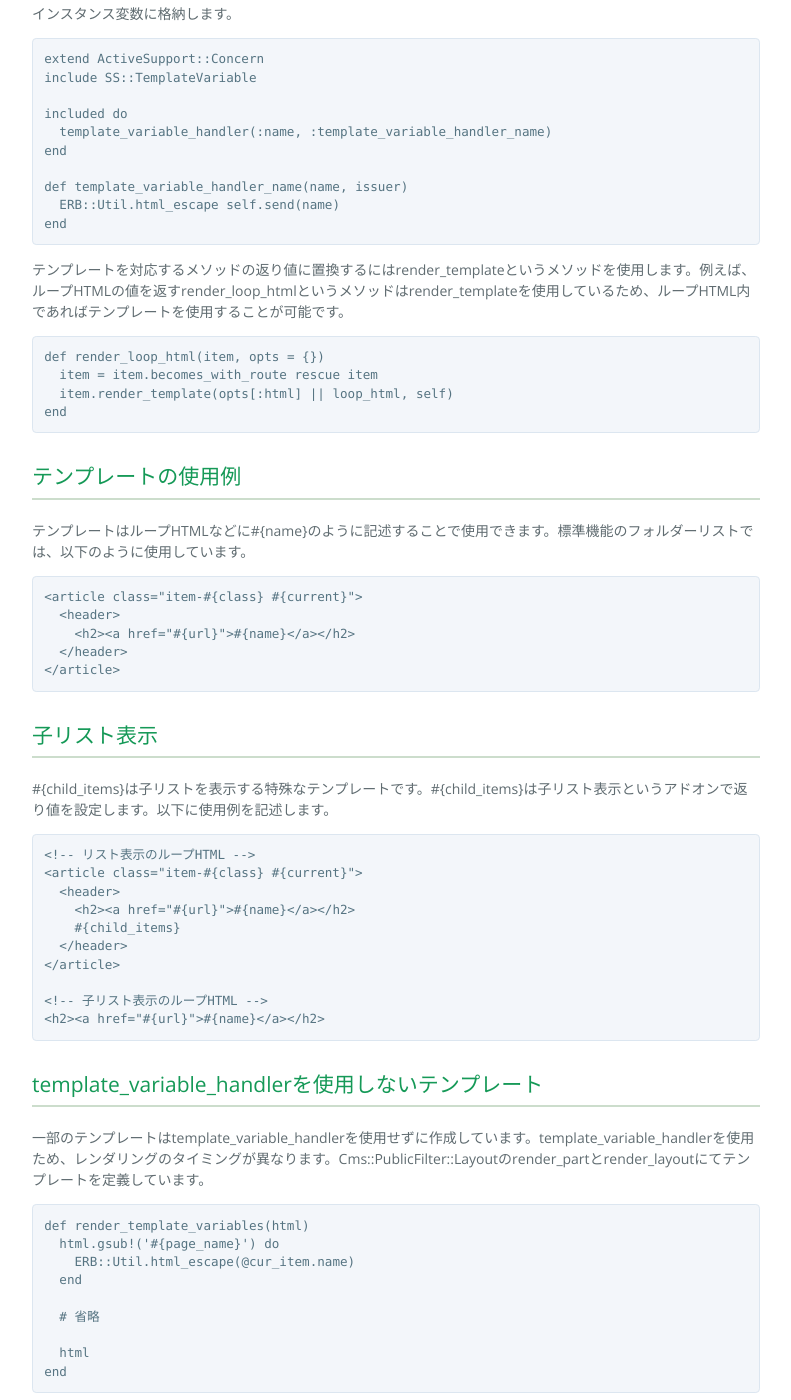
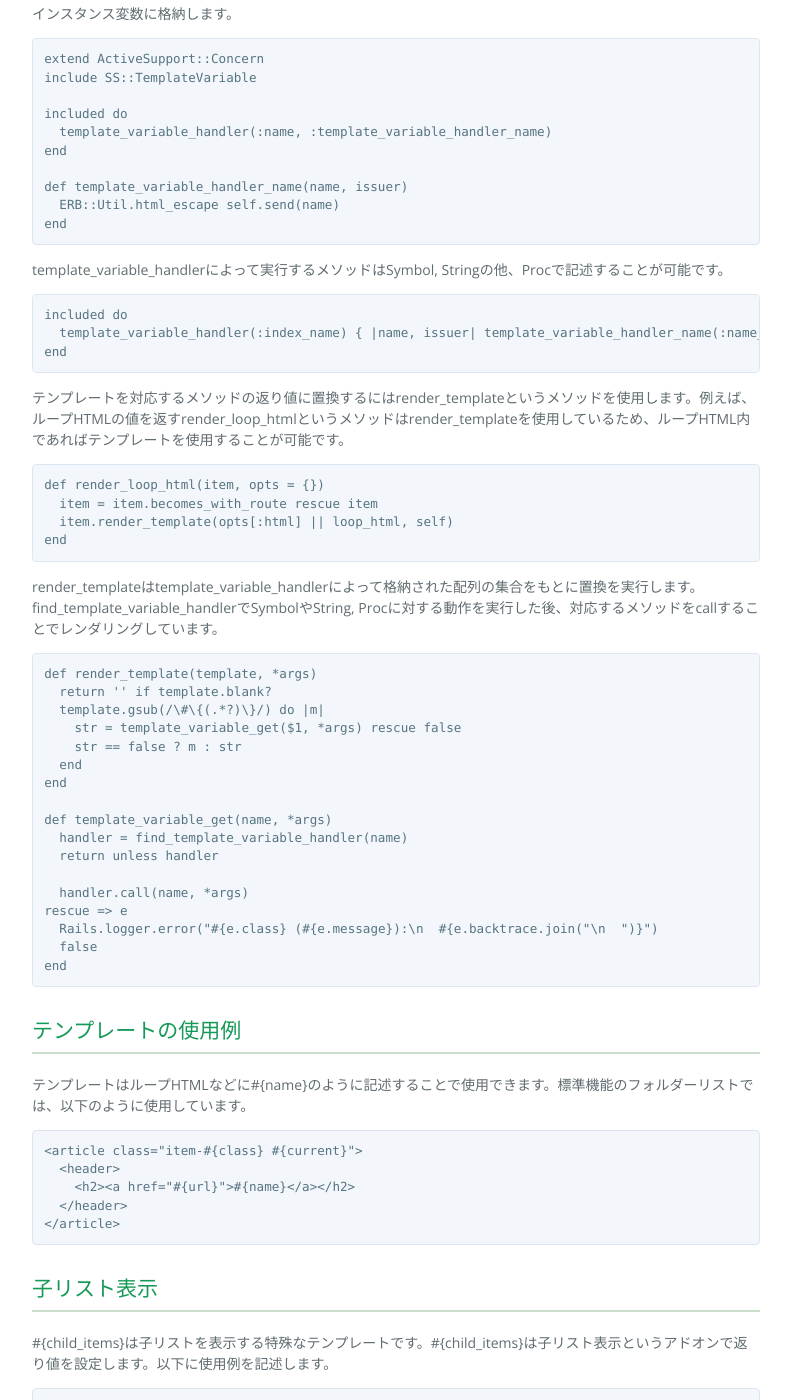
Before and after one commit to shirasagi/shirasagi.github.io, a Jekyll site: the page built from devel/template_variable_handler.md, in a window 1280 px wide and 1400 px high, scrolled down 426 px. Shown: the whole window, without its empty margins (244-1035 px from the left). Built offline with Jekyll 4.4.1, drawn with Linux system fonts in a browser that asks for light colours; nearby versions of some CDN libraries.

Commit message:
[Modify]description of SS::TemplateVariable

```diff
--- a/devel/template_variable_handler.md
+++ b/devel/template_variable_handler.md
@@ -20,12 +20,42 @@ def template_variable_handler_name(name, issuer)
 end
 ~~~
 
+template_variable_handlerによって実行するメソッドはSymbol, Stringの他、Procで記述することが可能です。
+
+~~~ruby
+included do
+  template_variable_handler(:index_name) { |name, issuer| template_variable_handler_name(:name_for_index, issuer) }
+end
+~~~
+
 テンプレートを対応するメソッドの返り値に置換するにはrender_templateというメソッドを使用します。例えば、ループHTMLの値を返すrender_loop_htmlというメソッドはrender_templateを使用しているため、ループHTML内であればテンプレートを使用することが可能です。
 
 ~~~ruby
 def render_loop_html(item, opts = {})
   item = item.becomes_with_route rescue item
   item.render_template(opts[:html] || loop_html, self)
+end
+~~~
+
+render_templateはtemplate_variable_handlerによって格納された配列の集合をもとに置換を実行します。find_template_variable_handlerでSymbolやString, Procに対する動作を実行した後、対応するメソッドをcallすることでレンダリングしています。
+
+~~~ruby
+def render_template(template, *args)
+  return '' if template.blank?
+  template.gsub(/\#\{(.*?)\}/) do |m|
+    str = template_variable_get($1, *args) rescue false
+    str == false ? m : str
+  end
+end
+
+def template_variable_get(name, *args)
+  handler = find_template_variable_handler(name)
+  return unless handler
+
+  handler.call(name, *args)
+rescue => e
+  Rails.logger.error("#{e.class} (#{e.message}):\n  #{e.backtrace.join("\n  ")}")
+  false
 end
 ~~~
 
```
